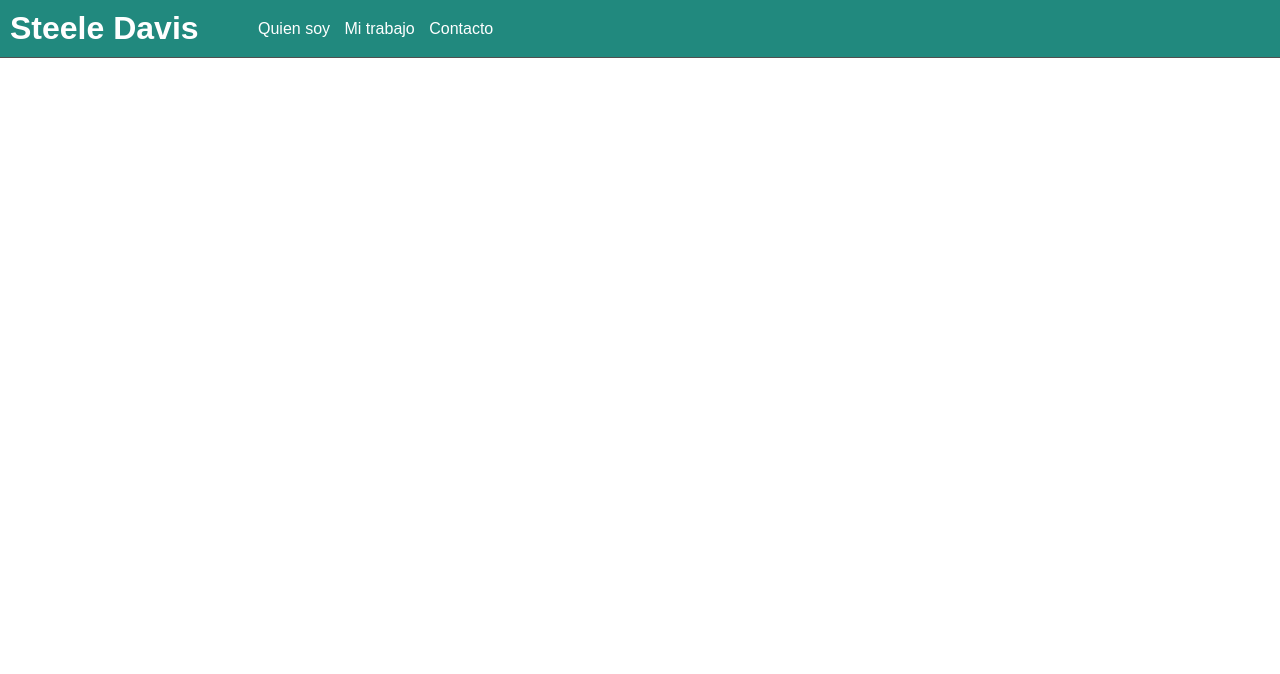
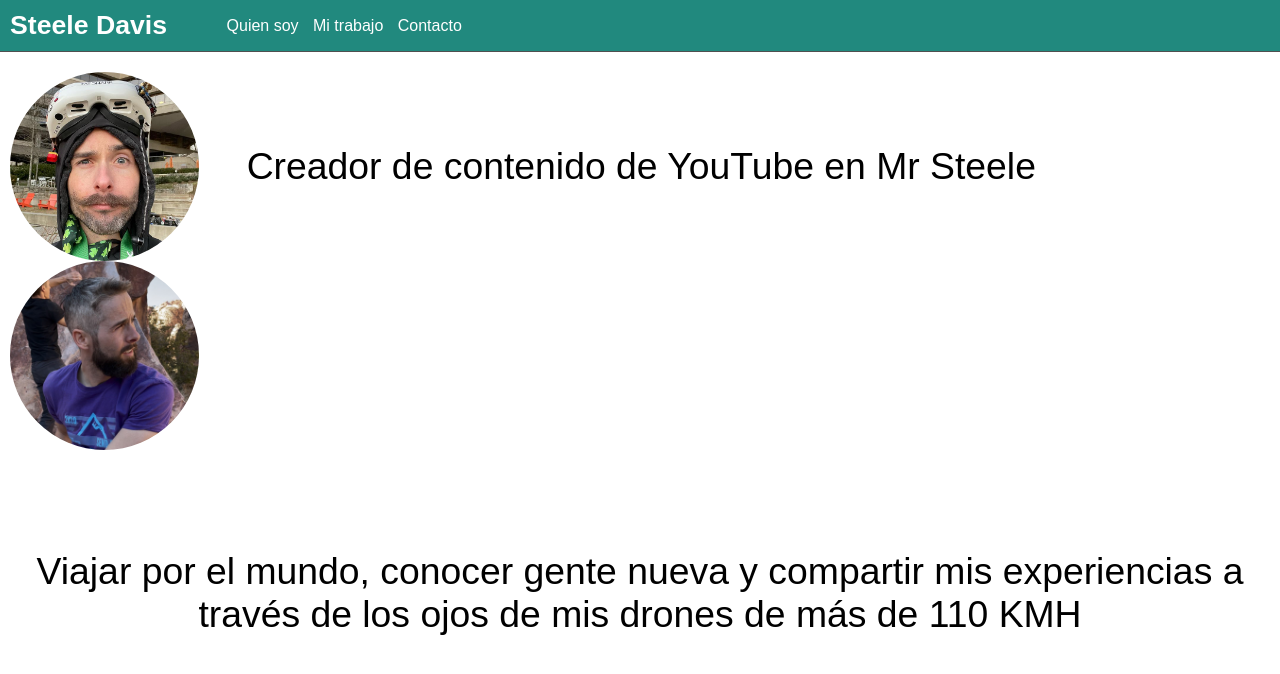
Before and after one commit to AlexisCabreraUTN/Integrador, a plain HTML site: page index.html in a window 1280 px wide. Drawn offline with Linux system fonts and the light colour scheme.

Commit message:
Pagina principal
Estructura y diseño de la pagina principal, cambie el formato de una imagen y convertí el titulo del header en un hipervínculo

```diff
--- a/css/estilos.css
+++ b/css/estilos.css
@@ -9,8 +9,11 @@ header{
     padding: 10px;
 }
 
-h1{
+.title{
     color: white;
+    text-decoration: none;
+    font-size: 20pt;
+    font-weight: bold;
     margin-right: 50px;
     display: inline-block;
     vertical-align: middle;
@@ -32,3 +35,28 @@ ul li a{
     text-decoration: none;
     color: white;
 }
+main{
+    margin:20px 10px 10px 10px;
+}
+#bloque1,#bloque2{
+    display: block;
+    width: 100%;
+}
+#bloque1 img{
+    display: inline-block;
+    width: 15%;
+    vertical-align: middle;
+    border-radius: 100%;
+}
+#bloque1 p{
+    display: inline-block;
+    width: 69.5%;
+    text-align: center;
+    vertical-align: middle;
+    font-size: 28pt;
+}
+#bloque2 p{
+    text-align: center;
+    margin-top:100px;
+    font-size: 28pt;
+}
--- a/index.html
+++ b/index.html
@@ -7,7 +7,7 @@
 </head>
 <body>
     <header>
-        <h1>Steele Davis</h1>
+        <a href='index.html' class='title'>Steele Davis</a>
         <nav>
             <ul>
                 <li><a href="index.html">Quien soy</a></li>
@@ -16,5 +16,15 @@
             </ul>
         </nav>
     </header>
+    <main>
+        <section id='bloque1'>
+            <img src="img/08.jpg" alt="Steele Davis" class='img1'>
+            <p>Creador de contenido de YouTube en Mr Steele</p>
+            <img src="img/12.jpg" alt="Steele Davis" class='img2'>
+        </section>
+        <section id='bloque2'>
+            <p>Viajar por el mundo, conocer gente nueva y compartir mis experiencias a través de los ojos de mis drones de más de 110 KMH</p>
+        </section>
+    </main>
 </body>
 </html>
```
Also changed, not shown: img/12.jfif (deleted), img/12.jpg (added).
